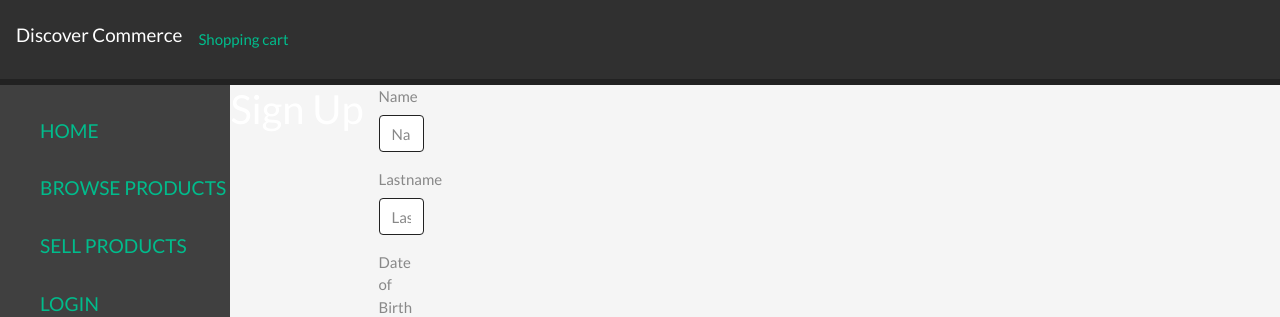
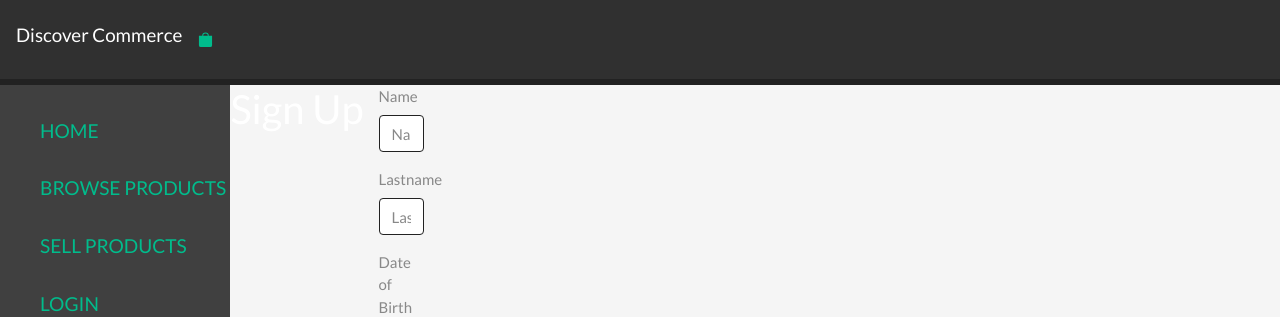
Before and after one commit to OamkDIn19Spring2020/group1, a CodeIgniter app: page /discoverCommerce/index.php/users/register in a window 1280 px wide. Shown: the top 317 px of the page. Run offline with CodeIgniter, Linux system fonts and the light colour scheme.

Commit message:
added svg icon

```diff
--- a/application/views/layouts/header.php
+++ b/application/views/layouts/header.php
@@ -8,7 +8,9 @@
             <nav class="navbar navbar-expand-lg navbar-dark bg-dark">
              <h1 class="navbar-brand">Discover Commerce</h1>
                <div class="shopping-cart">
-                <a href="#">Shopping cart</a>
+                <a href="shopping_cart"><svg class="bi bi-bag-fill" width="1em" height="1em" viewBox="0 0 16 16" fill="currentColor" xmlns="http://www.w3.org/2000/svg">
+                <path d="M1 4h14v10a2 2 0 01-2 2H3a2 2 0 01-2-2V4zm7-2.5A2.5 2.5 0 005.5 4h-1a3.5 3.5 0 117 0h-1A2.5 2.5 0 008 1.5z"/>
+                </svg></a>
                </div>
             </nav>
         </header>
```
